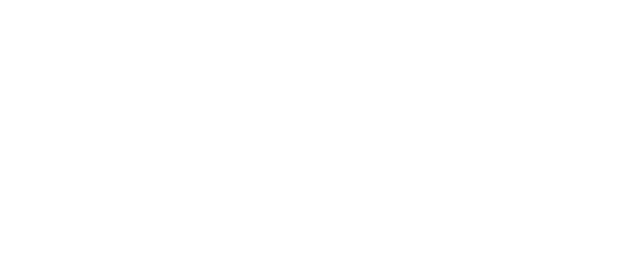
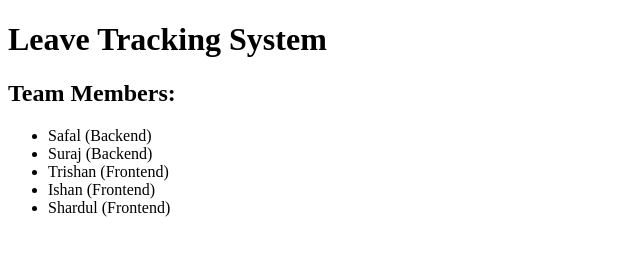
Before and after one commit to safalshrestha02/Leave-Tracking-System, a plain HTML site: page index.html in a window 1280 px wide. Shown: the whole page, without its empty margins (0-640 px from the left). Drawn offline with Linux system fonts and the light colour scheme.

Commit message:
feat: updated index.html

```diff
--- a/index.html
+++ b/index.html
@@ -7,6 +7,14 @@
     <title>Document</title>
 </head>
 <body>
-
+    <h1>Leave Tracking System</h1>
+    <h2>Team Members: </h2>
+    <ul>
+        <li>Safal (Backend)</li>
+        <li>Suraj (Backend)</li>
+        <li>Trishan (Frontend)</li>
+        <li>Ishan (Frontend)</li>
+        <li>Shardul (Frontend)</li>
+    </ul>
 </body>
 </html>
```
